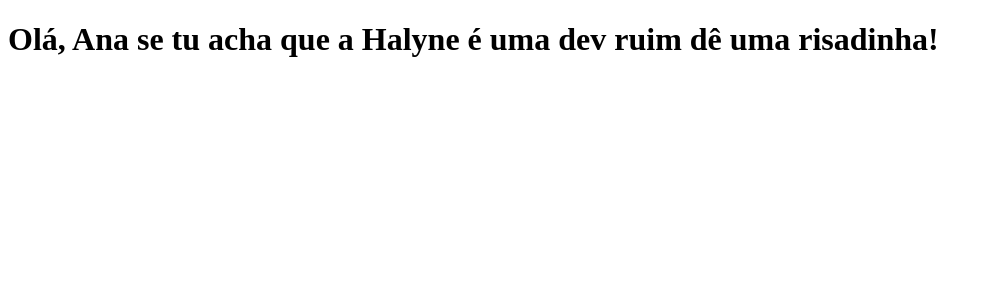
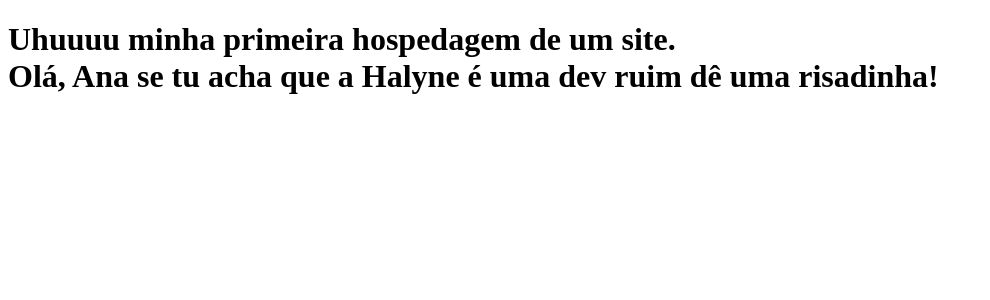
Before and after one commit to HalyneDiogo/clone-tabnews, a Next.js app: page / in a window 1280 px wide. Shown: the top 300 px of the page, without its empty margins (0-990 px from the left). Built offline with nearby package versions, Linux system fonts and the light colour scheme.

Commit message:
Alterando a frase

```diff
--- a/pages/index.js
+++ b/pages/index.js
@@ -1,6 +1,7 @@
 function Home () {
     return(
-        <h1>Olá, Ana se tu acha que a Halyne é uma dev ruim dê uma risadinha!</h1>
+        <h1>Uhuuuu minha primeira hospedagem de um site. <br></br>
+Olá, Ana se tu acha que a Halyne é uma dev ruim dê uma risadinha!</h1>
     )
 };
 
```
